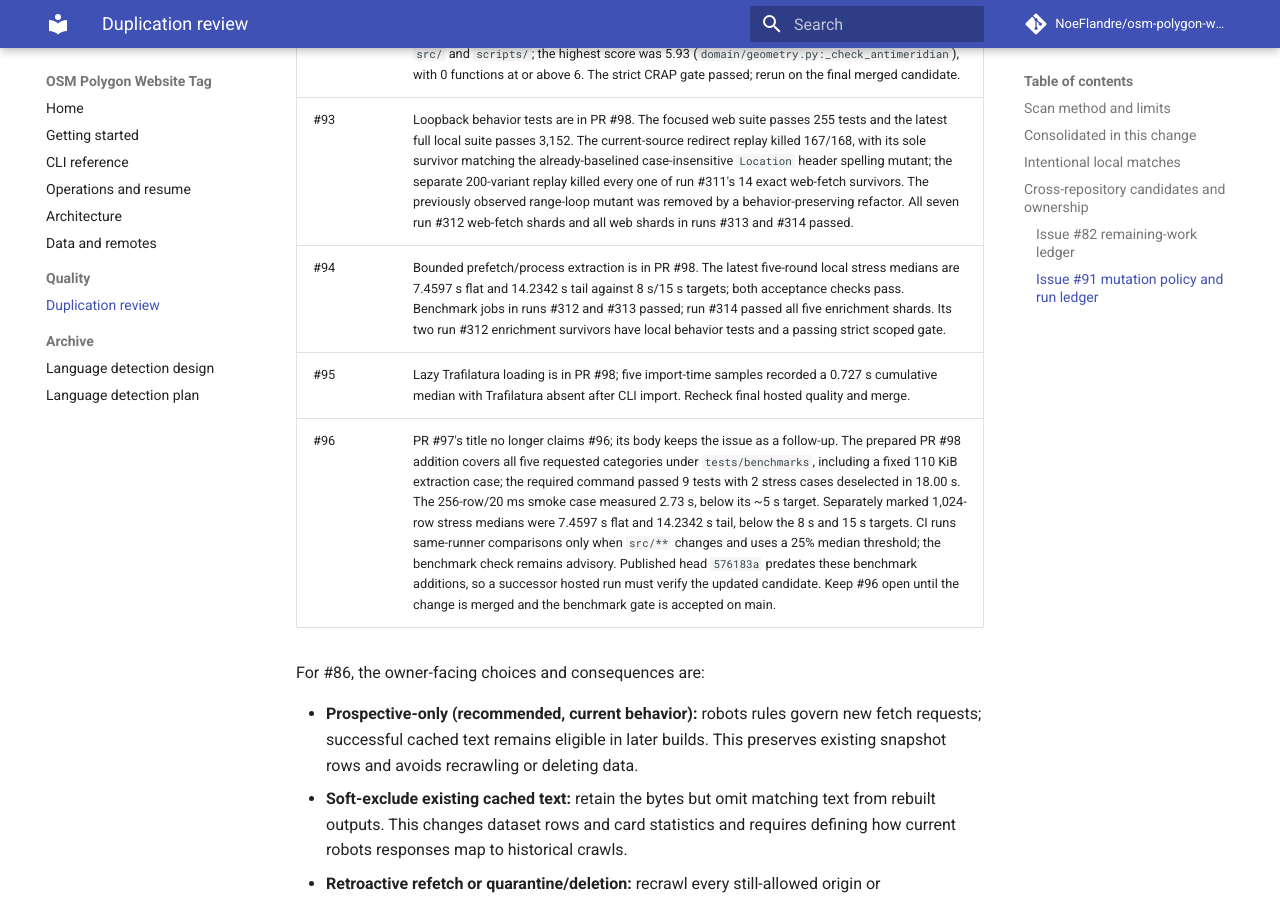
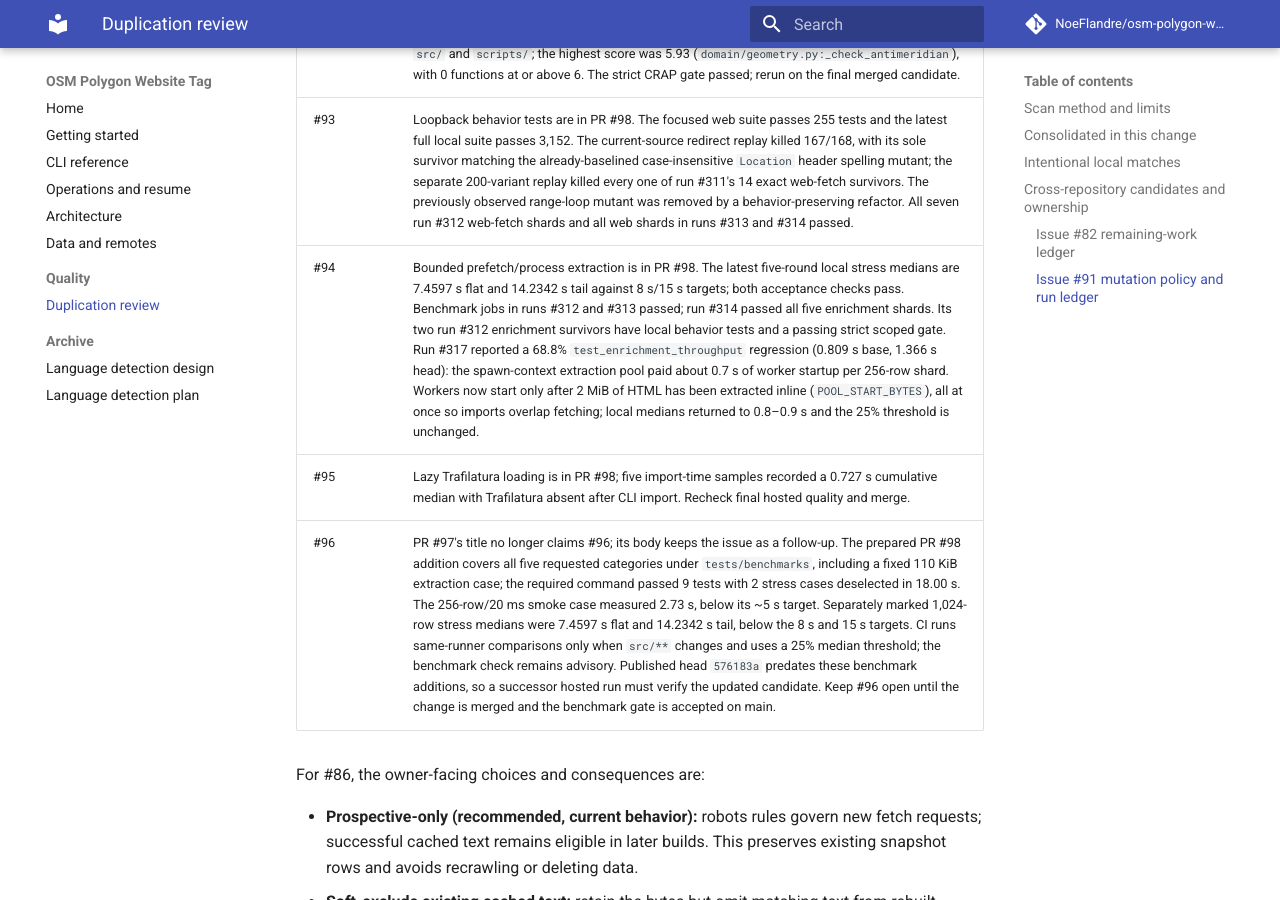
Before and after one commit to NoeFlandre/osm-polygon-website-tag, an MkDocs documentation site: the page built from docs/quality/duplication-review.md, in a window 1280 px wide and 900 px high, scrolled down 13328 px. Built offline with MkDocs 1.6.1 and Material for MkDocs 9.7.7, drawn with Linux system fonts in a browser that asks for light colours; comment, search, counter and statistics services are not loaded.

Commit message:
docs: record the enrichment throughput regression diagnosis
Co-Authored-By: Claude Sonnet 5.5 <noreply@anthropic.com>
Claude-Session: https://claude.ai/code/session_01Q5WhHiaSsCMor6hNthPBCg

```diff
--- a/docs/quality/duplication-review.md
+++ b/docs/quality/duplication-review.md
@@ -419,7 +419,7 @@ so no issue is treated as completed on main.
 | #91 | The strict ratchet and baseline workflow are in PR #98. All 72 mutation shards and `ci-ok` passed in run #313 attempt 2 after one targeted dependency-download retry; the first attempt's failed setup did not execute mutation tests. Run #314 then passed all 72 mutation shards plus `ci-ok` on head `576183a`; no aggregate score artifact was produced for either run. The latest measured score remains run #308's 97.81% (9,621/9,836). Keep the strict per-scope ratchet; no percentage floor is approved. |
 | #92 | CRAP-report hardening is in PR #97. A fresh full coverage run on the current local worktree passed 3,152 tests at 97.12% coverage. The measured report covered all 1,368 functions under `src/` and `scripts/`; the highest score was 5.93 (`domain/geometry.py:_check_antimeridian`), with 0 functions at or above 6. The strict CRAP gate passed; rerun on the final merged candidate. |
 | #93 | Loopback behavior tests are in PR #98. The focused web suite passes 255 tests and the latest full local suite passes 3,152. The current-source redirect replay killed 167/168, with its sole survivor matching the already-baselined case-insensitive `Location` header spelling mutant; the separate 200-variant replay killed every one of run #311's 14 exact web-fetch survivors. The previously observed range-loop mutant was removed by a behavior-preserving refactor. All seven run #312 web-fetch shards and all web shards in runs #313 and #314 passed. |
-| #94 | Bounded prefetch/process extraction is in PR #98. The latest five-round local stress medians are 7.4597 s flat and 14.2342 s tail against 8 s/15 s targets; both acceptance checks pass. Benchmark jobs in runs #312 and #313 passed; run #314 passed all five enrichment shards. Its two run #312 enrichment survivors have local behavior tests and a passing strict scoped gate. |
+| #94 | Bounded prefetch/process extraction is in PR #98. The latest five-round local stress medians are 7.4597 s flat and 14.2342 s tail against 8 s/15 s targets; both acceptance checks pass. Benchmark jobs in runs #312 and #313 passed; run #314 passed all five enrichment shards. Its two run #312 enrichment survivors have local behavior tests and a passing strict scoped gate. Run #317 reported a 68.8% `test_enrichment_throughput` regression (0.809 s base, 1.366 s head): the spawn-context extraction pool paid about 0.7 s of worker startup per 256-row shard. Workers now start only after 2 MiB of HTML has been extracted inline (`POOL_START_BYTES`), all at once so imports overlap fetching; local medians returned to 0.8–0.9 s and the 25% threshold is unchanged. |
 | #95 | Lazy Trafilatura loading is in PR #98; five import-time samples recorded a 0.727 s cumulative median with Trafilatura absent after CLI import. Recheck final hosted quality and merge. |
 | #96 | PR #97's title no longer claims #96; its body keeps the issue as a follow-up. The prepared PR #98 addition covers all five requested categories under `tests/benchmarks`, including a fixed 110 KiB extraction case; the required command passed 9 tests with 2 stress cases deselected in 18.00 s. The 256-row/20 ms smoke case measured 2.73 s, below its ~5 s target. Separately marked 1,024-row stress medians were 7.4597 s flat and 14.2342 s tail, below the 8 s and 15 s targets. CI runs same-runner comparisons only when `src/**` changes and uses a 25% median threshold; the benchmark check remains advisory. Published head `576183a` predates these benchmark additions, so a successor hosted run must verify the updated candidate. Keep #96 open until the change is merged and the benchmark gate is accepted on main. |
 
```
